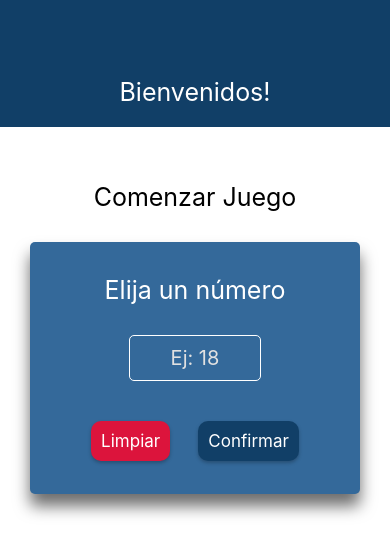
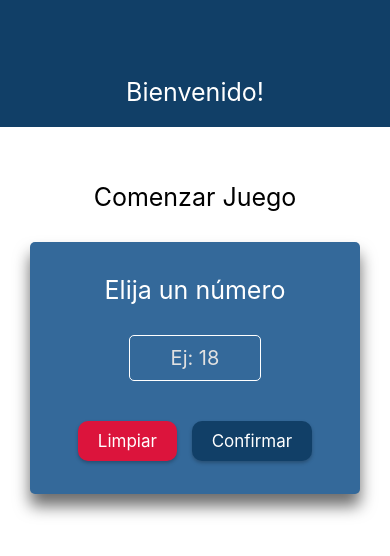
Before and after one commit to lautarodesouches/guess-number-game-app, a React Native app: screen / in a window 390 px wide. Shown: the top 556 px of the page. Built offline with nearby package versions, Linux system fonts and the light colour scheme.

Commit message:
GameScreen

```diff
--- a/App.js
+++ b/App.js
@@ -1,12 +1,25 @@
+import { useState } from 'react';
 import { StyleSheet, View } from 'react-native';
 import { Header } from './src/components';
+import GameScreen from './src/screens/GameScreen';
 import StartGame from './src/screens/StartGame';
 
 export default function App() {
+
+  const [userNumber, setUserNumber] = useState('');
+  const [headerMessage, setHeaderMessage] = useState('Bienvenido!');
+
+  const handleStartGame = selectedNumber => setUserNumber(selectedNumber);
+
+  let content = <StartGame onStartGame={handleStartGame} />
+
+  if (userNumber) content = <GameScreen userNumber={userNumber} />;
+  if (userNumber && headerMessage === 'Bienvenido!') setHeaderMessage('Adivina el número!');
+
   return (
     <View style={styles.container}>
-      <Header title={'Bienvenidos!'} />
-      <StartGame />
+      <Header title={headerMessage} />
+      {content}
     </View>
   );
 }
--- a/package.json
+++ b/package.json
@@ -11,6 +11,8 @@
   },
   "dependencies": {
     "expo": "~45.0.0",
+    "expo-app-loading": "^2.0.0",
+    "expo-font": "^10.1.0",
     "expo-status-bar": "~1.3.0",
     "react": "17.0.2",
     "react-dom": "17.0.2",
--- a/src/components/CustomButton/styles.js
+++ b/src/components/CustomButton/styles.js
@@ -3,7 +3,8 @@ import { StyleSheet } from "react-native";
 export const styles = StyleSheet.create({
     customButton: {
         borderRadius: 10,
-        padding: 10,
+        paddingHorizontal: 20,
+        paddingVertical: 10,
         marginTop: 20,
         shadowColor: "#000",
         shadowOffset: {
--- a/src/screens/GameScreen/index.js
+++ b/src/screens/GameScreen/index.js
@@ -1,9 +1,33 @@
+import { useState } from "react";
 import { Text, View } from "react-native";
+import { ButtonPrimary, Card } from "../../components";
+import { styles } from "./styles";
 
-const GameScreen = () => {
-    return(
+const GameScreen = ({ userNumber }) => {
+
+    const generateRandomNumber = (min, max, exclude) => {
+        min = Math.ceil(min);
+        max = Math.floor(max);
+        const randomNumber = Math.floor(Math.random() * (max - min)) + min;
+        if (randomNumber === exclude) {
+            return generateRandomNumber(min, max, exclude);
+        } else {
+            return randomNumber;
+        }
+    };
+
+    const [currentGuess, setCurrentGuess] = useState(generateRandomNumber(1, 100, userNumber));
+
+    return (
         <View style={styles.container}>
-            <Text>Game Sreen</Text>
+            <Text style={styles.text}>La suposición del oponente:</Text>
+            <Card>
+                <Text style={styles.number}>{currentGuess}</Text>
+                <View style={styles.buttonContainer}>
+                    <ButtonPrimary onPressF={() => { }}>Menor</ButtonPrimary>
+                    <ButtonPrimary onPressF={() => { }}>Mayor</ButtonPrimary>
+                </View>
+            </Card>
         </View>
     );
 }
--- a/src/screens/GameScreen/styles.js
+++ b/src/screens/GameScreen/styles.js
@@ -1,7 +1,25 @@
 import { StyleSheet } from "react-native";
+import { secondaryText, themeBg } from "../../../constants/colors";
 
 export const styles = StyleSheet.create({
     container: {
-
+        flex: 1,
+        backgroundColor: themeBg,
+        padding: 30,
+        alignItems: "center",
     },
+    buttonContainer: {
+        width: '100%',
+        flexDirection: 'row',
+        justifyContent: 'space-evenly',
+    },
+    text: {
+        fontSize: 20,
+        marginTop: 10,
+    },
+    number: {
+        fontSize: 20,
+        marginBottom: 10,
+        color: secondaryText,
+    }
 });
--- a/src/screens/StartGame/index.js
+++ b/src/screens/StartGame/index.js
@@ -3,7 +3,7 @@ import { View, Text, TouchableWithoutFeedback, Keyboard, Modal } from "react-nat
 import { ButtonDanger, ButtonPrimary, Card, CustomInput, CustomModal } from "../../components";
 import { styles } from "./styles";
 
-const StartGame = () => {
+const StartGame = ({onStartGame}) => {
 
     const [inputValue, setInputValue] = useState('');
     const [selectedNumber, setSelectedNumber] = useState('');
@@ -68,7 +68,7 @@ const StartGame = () => {
                         ?
                         <CustomModal closeFunction={() => setConfirmed(false)}>
                             <Text style={styles.modalText}>El número que seleccionaste es: {selectedNumber}</Text>
-                            <ButtonPrimary onPressF={() => null}>Empezar Juego</ButtonPrimary>
+                            <ButtonPrimary onPressF={() => onStartGame(selectedNumber)}>Empezar Juego</ButtonPrimary>
                         </CustomModal>
                         :
                         null
```
Also changed, not shown: 1 other file (tests, documents, lock files or other folders).
